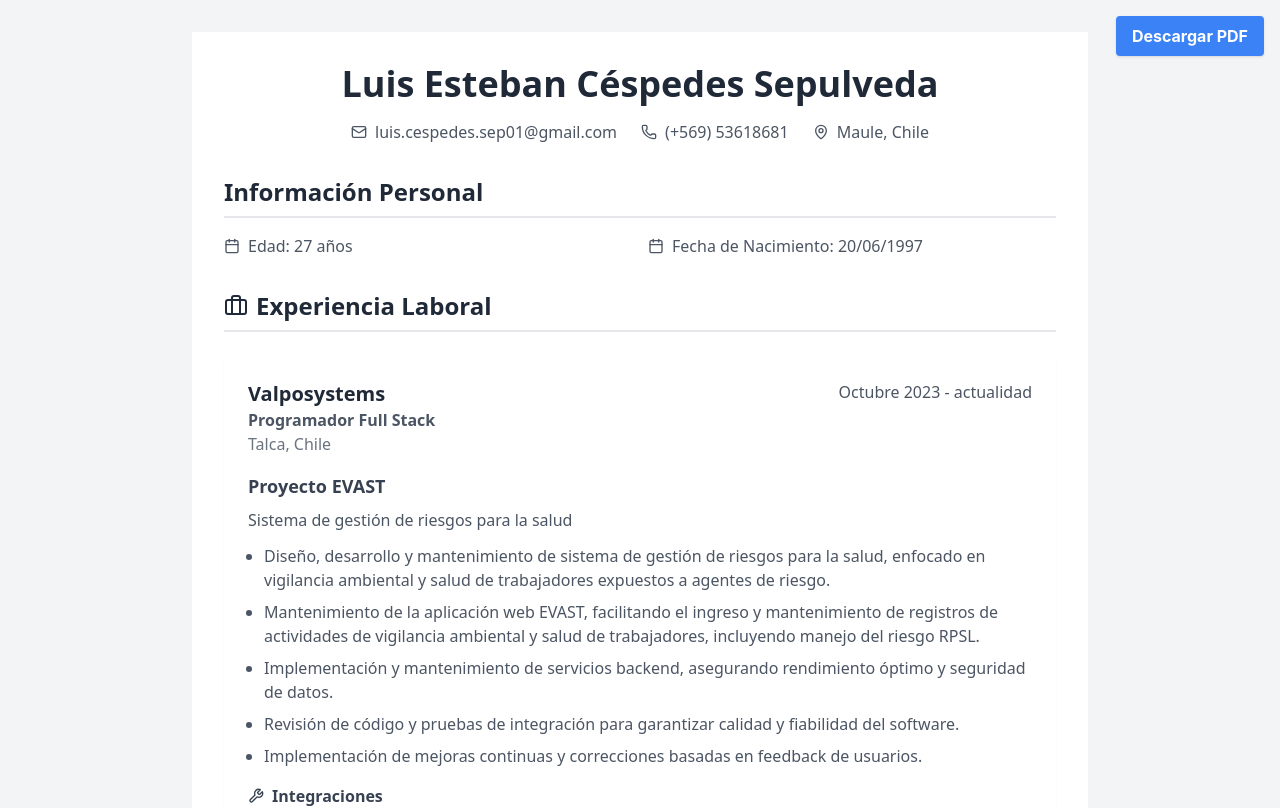
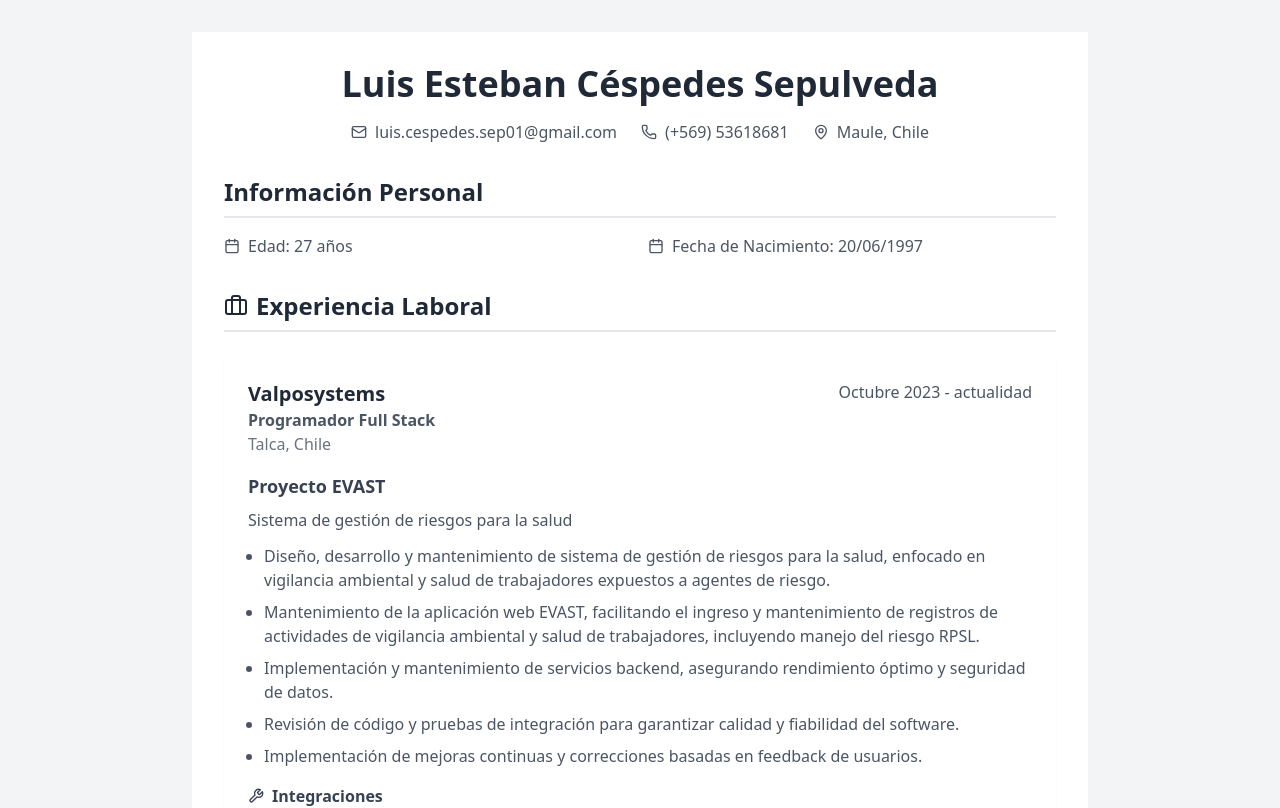
Before and after one commit to lxluxo23/curriculum, a React (Vite) app: page / in a window 1280 px wide. Shown: the top 808 px of the page. Built offline with nearby package versions, Linux system fonts and the light colour scheme.

Commit message:
boton descargar pdf

```diff
--- a/src/App.jsx
+++ b/src/App.jsx
@@ -2,49 +2,13 @@ import React, { useRef, useCallback } from 'react';
 import { useReactToPrint } from 'react-to-print';
 import Resume from './components/Resume';
 
-const PrintableResume = React.forwardRef((props, ref) => {
-  return (
-    <div ref={ref} className="print-content">
-      <Resume />
-    </div>
-  );
-});
+function App() {
 
-function App() {
-  const componentRef = useRef(null);
-
-  const handleBeforePrint = useCallback(() => {
-    console.log('Preparando la impresión...');
-    return Promise.resolve();
-  }, []);
-
-  const handleAfterPrint = useCallback(() => {
-    console.log('PDF generado con éxito');
-  }, []);
-
-  const handlePrint = useReactToPrint({
-    contentRef: componentRef,
-    documentTitle: 'Mi_Curriculum',
-    onBeforePrint: handleBeforePrint,
-    onAfterPrint: handleAfterPrint,
-    removeAfterPrint: false
-  });
 
   return (
-    <>
-      <div className="fixed top-4 right-4 z-10">
-        <button
-          onClick={handlePrint}
-          className="bg-blue-500 hover:bg-blue-700 text-white font-bold py-2 px-4 rounded shadow"
-        >
-          Descargar PDF
-        </button>
-      </div>
-
-      <div className="min-h-screen py-8 bg-gray-100">
-        <PrintableResume ref={componentRef} />
-      </div>
-    </>
+    <div className="min-h-screen py-8 bg-gray-100">
+     <Resume />
+    </div>
   );
 }
 
```
